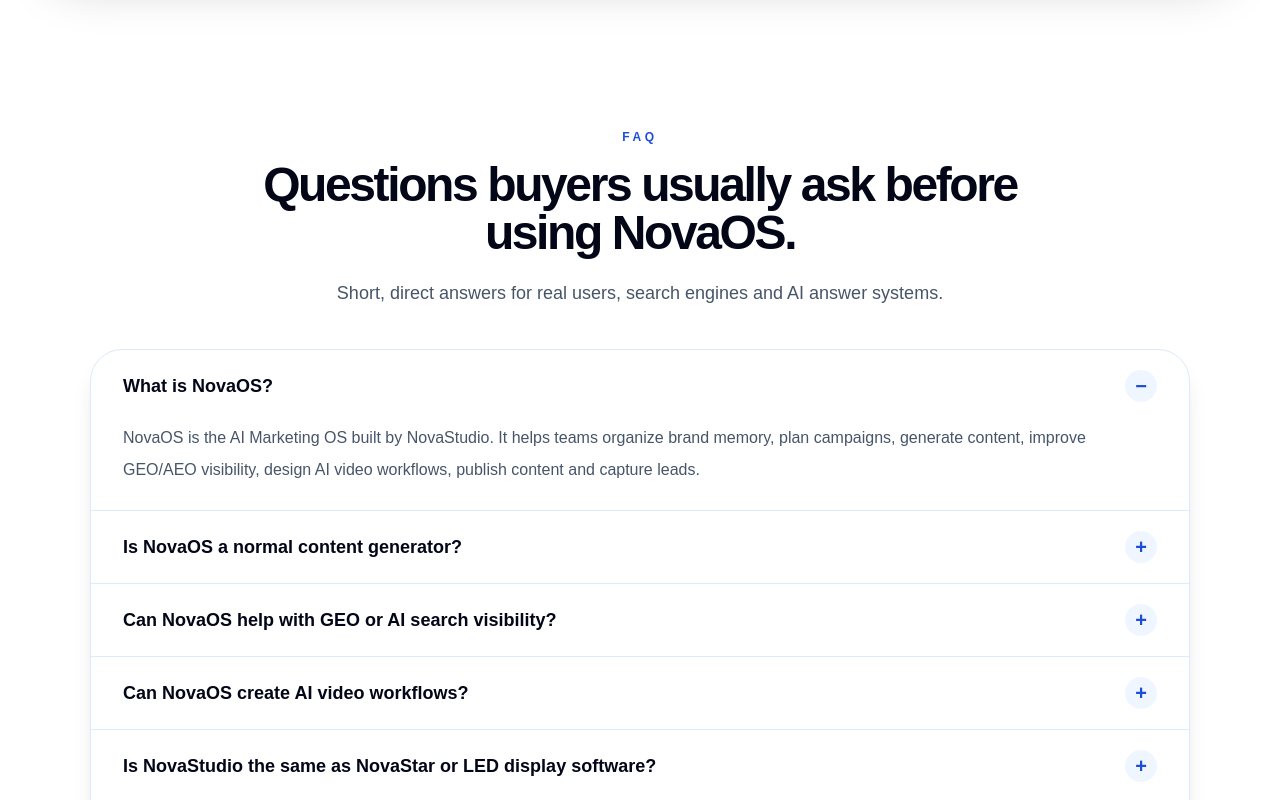
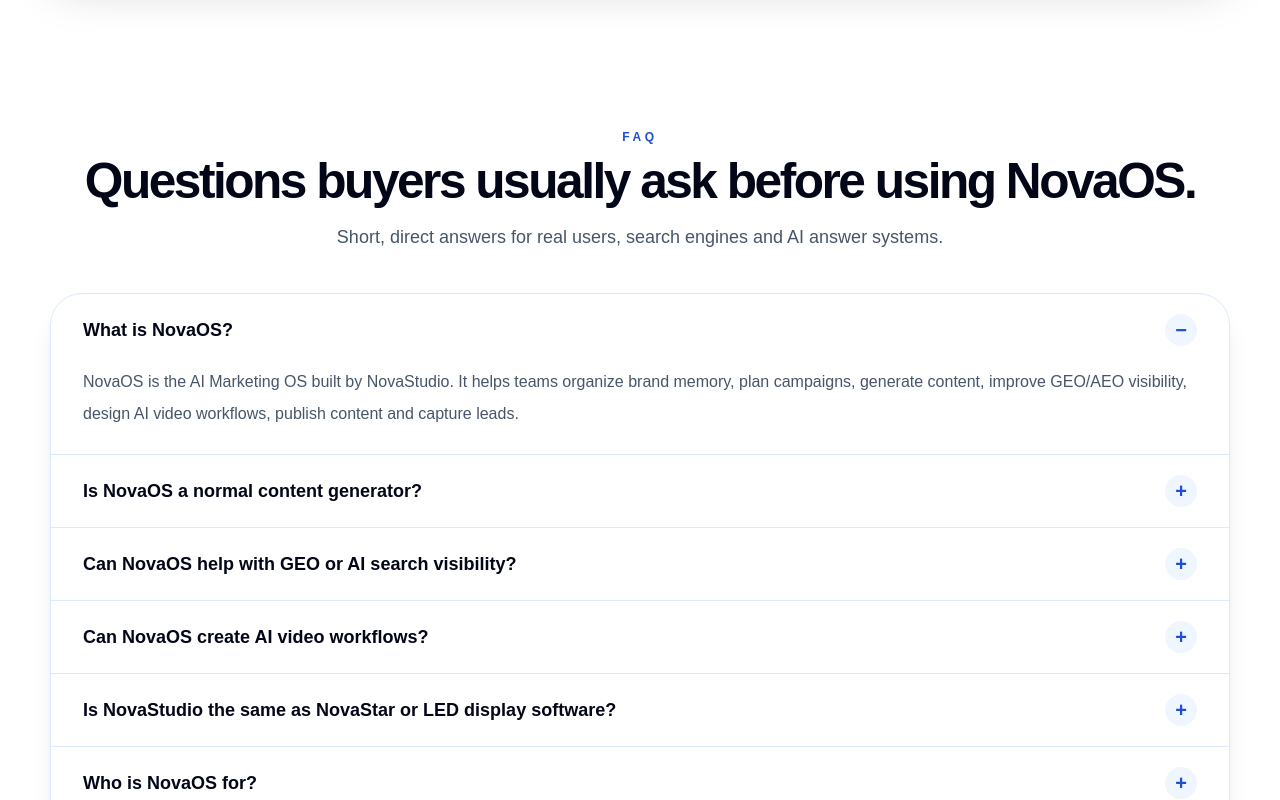
Before and after one commit to Booyuu/Novatest, a Next.js app: page / in a window 1280 px wide. Shown: the part 9280-10080 px from the top of the page. Built offline with nearby package versions, Linux system fonts and the light colour scheme.

Commit message:
Keep FAQ heading on one line on desktop

```diff
--- a/components/HomeFAQ.tsx
+++ b/components/HomeFAQ.tsx
@@ -71,10 +71,10 @@
 
   return (
     <section className="px-5 py-20 sm:px-8 lg:px-10">
-      <div className="mx-auto max-w-[1100px]">
+      <div className="mx-auto max-w-[1180px]">
         <div className="text-center">
           <p className="text-xs font-semibold uppercase tracking-[0.3em] text-blue-700">{copy.eyebrow}</p>
-          <h2 className="mx-auto mt-4 max-w-3xl text-4xl font-semibold tracking-[-0.05em] text-slate-950 lg:text-5xl">{copy.title}</h2>
+          <h2 className="mx-auto mt-4 text-4xl font-semibold tracking-[-0.05em] text-slate-950 lg:whitespace-nowrap lg:text-[3.1rem]">{copy.title}</h2>
           <p className="mx-auto mt-5 max-w-2xl text-lg leading-8 text-slate-600">{copy.subtitle}</p>
         </div>
         <div className="mt-10 overflow-hidden rounded-[2rem] border border-blue-100 bg-white shadow-xl shadow-blue-900/8">
```
